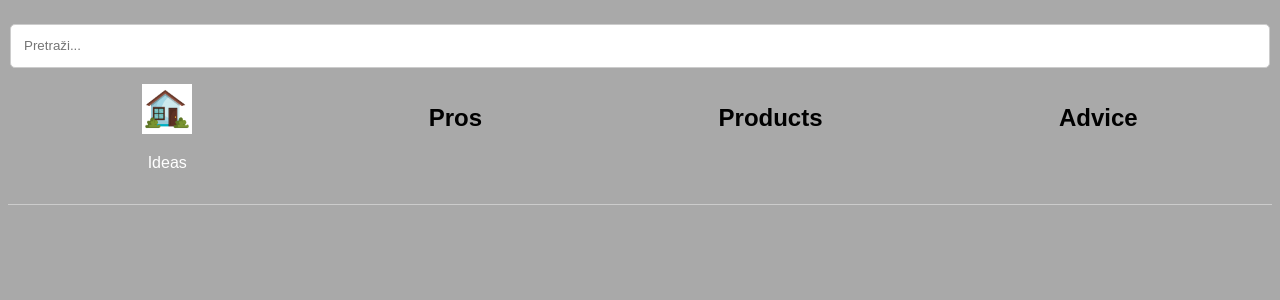
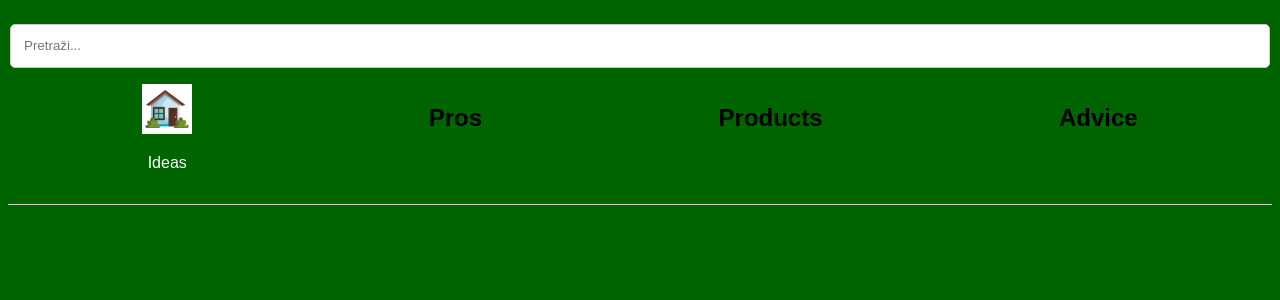
Before and after one commit to kreza-dzd/hausharmony, a Vue app: page / in a window 1280 px wide. Shown: the top 300 px of the page. Built offline with nearby package versions, Linux system fonts and the light colour scheme.

Commit message:
Update App.vue

```diff
--- a/src/App.vue
+++ b/src/App.vue
@@ -34,7 +34,7 @@ export default {
 
 <style>
 body {
-  background-color: darkgrey;
+  background-color: darkgreen;
 
 }
 #app {
```
